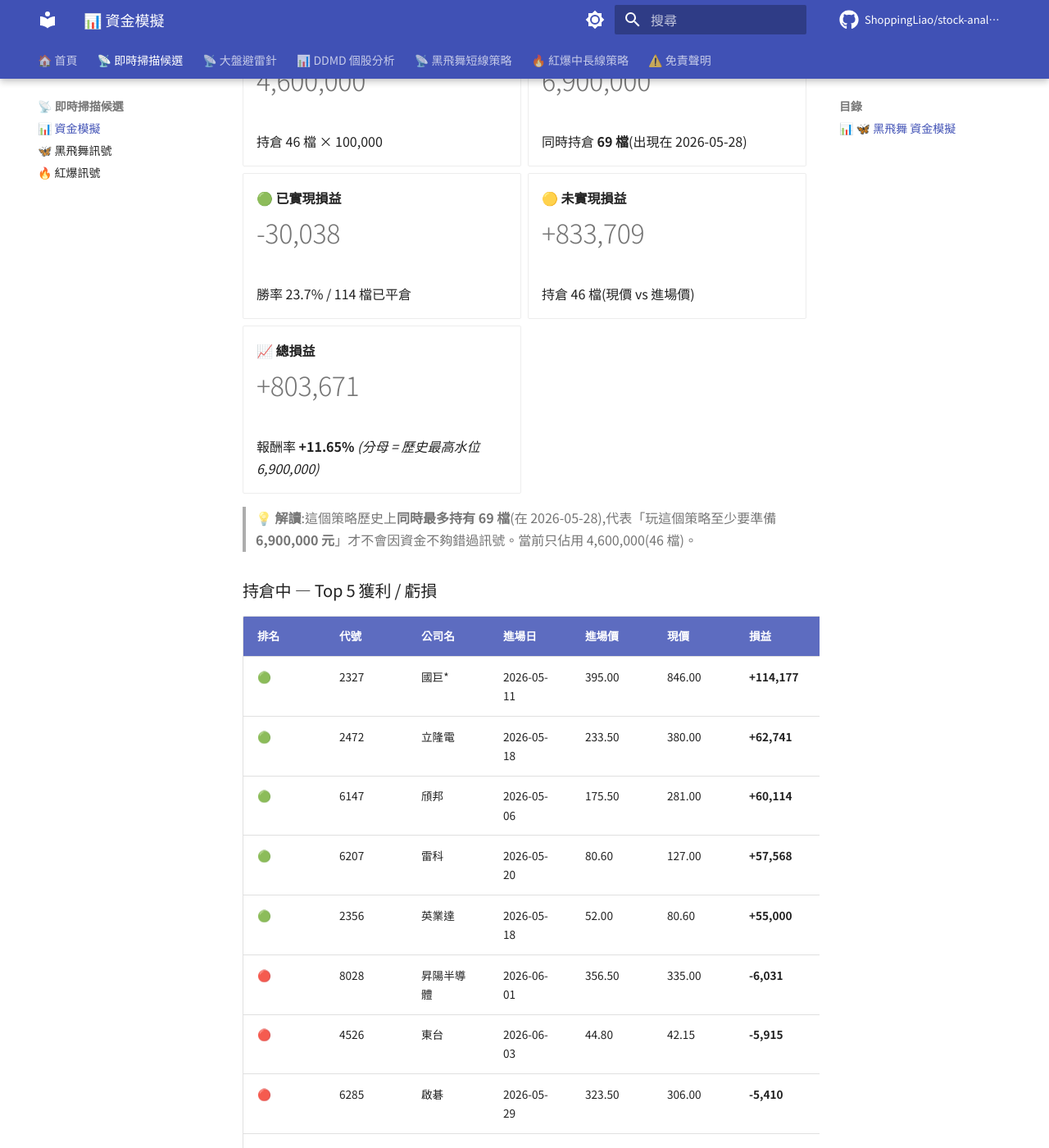
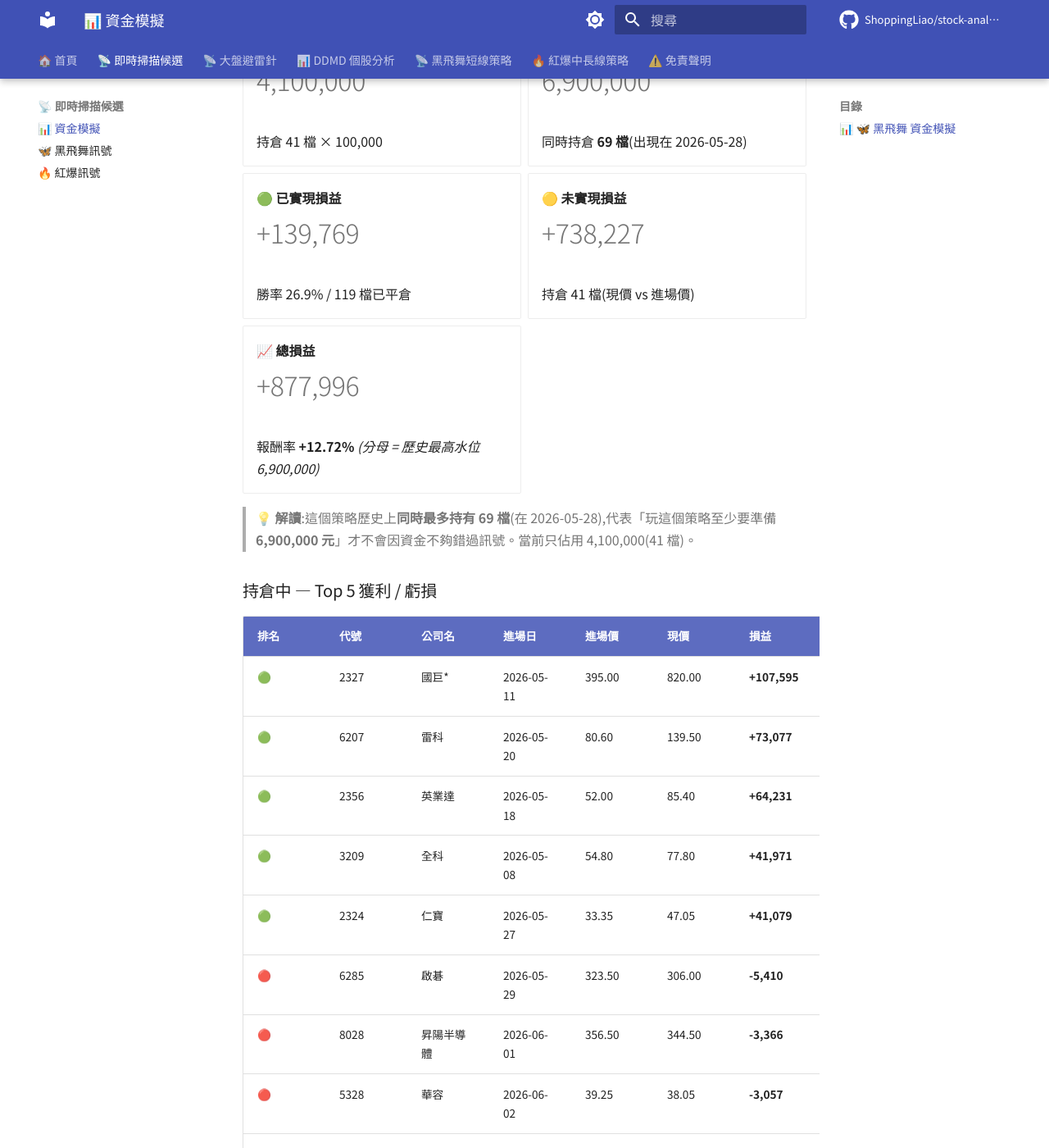
Before and after one commit to ShoppingLiao/stock-analysis-public, an MkDocs documentation site: the page built from docs/signals_capital.md, in a window 1280 px wide and 1400 px high, scrolled down 545 px. Shown: the whole window at 82% size. Built offline with MkDocs 1.6.1 and Material for MkDocs 9.7.7, drawn with Linux system fonts in a browser that asks for light colours; comment, search, counter and statistics services are not loaded; some of the changed text lies outside the part shown.

Commit message:
docs(signals): update BB + RB + capital (2026-06-03)

```diff
--- a/docs/signals_capital.md
+++ b/docs/signals_capital.md
@@ -17,9 +17,9 @@
 
 -   **💼 當前資金水位**
 
-    # 4,600,000
+    # 4,100,000
 
-    持倉 46 檔 × 100,000
+    持倉 41 檔 × 100,000
 
 -   **🌊 歷史最高水位**
 
@@ -29,40 +29,40 @@
 
 -   **🟢 已實現損益**
 
-    # -30,038
+    # +139,769
 
-    勝率 23.7% / 114 檔已平倉
+    勝率 26.9% / 119 檔已平倉
 
 -   **🟡 未實現損益**
 
-    # +833,709
+    # +738,227
 
-    持倉 46 檔(現價 vs 進場價)
+    持倉 41 檔(現價 vs 進場價)
 
 -   **📈 總損益**
 
-    # +803,671
+    # +877,996
 
-    報酬率 **+11.65%** _(分母 = 歷史最高水位 6,900,000)_
+    報酬率 **+12.72%** _(分母 = 歷史最高水位 6,900,000)_
 
 </div>
 
-> **💡 解讀**:這個策略歷史上**同時最多持有 69 檔**(在 2026-05-28),代表「玩這個策略至少要準備 **6,900,000 元**」才不會因資金不夠錯過訊號。當前只佔用 4,600,000(46 檔)。
+> **💡 解讀**:這個策略歷史上**同時最多持有 69 檔**(在 2026-05-28),代表「玩這個策略至少要準備 **6,900,000 元**」才不會因資金不夠錯過訊號。當前只佔用 4,100,000(41 檔)。
 
 ### 持倉中 — Top 5 獲利 / 虧損
 
 | 排名 | 代號 | 公司名 | 進場日 | 進場價 | 現價 | 損益 | 損益% |
 |------|------|--------|--------|--------|------|------|-------|
-| 🟢 | 2327 | 國巨* | 2026-05-11 | 395.00 | 846.00 | **+114,177** | **+114.18%** |
-| 🟢 | 2472 | 立隆電 | 2026-05-18 | 233.50 | 380.00 | **+62,741** | **+62.74%** |
-| 🟢 | 6147 | 頎邦 | 2026-05-06 | 175.50 | 281.00 | **+60,114** | **+60.11%** |
-| 🟢 | 6207 | 雷科 | 2026-05-20 | 80.60 | 127.00 | **+57,568** | **+57.57%** |
-| 🟢 | 2356 | 英業達 | 2026-05-18 | 52.00 | 80.60 | **+55,000** | **+55.00%** |
-| 🔴 | 8028 | 昇陽半導體 | 2026-06-01 | 356.50 | 335.00 | **-6,031** | **-6.03%** |
-| 🔴 | 4526 | 東台 | 2026-06-03 | 44.80 | 42.15 | **-5,915** | **-5.92%** |
+| 🟢 | 2327 | 國巨* | 2026-05-11 | 395.00 | 820.00 | **+107,595** | **+107.59%** |
+| 🟢 | 6207 | 雷科 | 2026-05-20 | 80.60 | 139.50 | **+73,077** | **+73.08%** |
+| 🟢 | 2356 | 英業達 | 2026-05-18 | 52.00 | 85.40 | **+64,231** | **+64.23%** |
+| 🟢 | 3209 | 全科 | 2026-05-08 | 54.80 | 77.80 | **+41,971** | **+41.97%** |
+| 🟢 | 2324 | 仁寶 | 2026-05-27 | 33.35 | 47.05 | **+41,079** | **+41.08%** |
 | 🔴 | 6285 | 啟碁 | 2026-05-29 | 323.50 | 306.00 | **-5,410** | **-5.41%** |
-| 🔴 | 3042 | 晶技 | 2026-05-28 | 217.50 | 210.00 | **-3,448** | **-3.45%** |
-| 🔴 | 2454 | 聯發科 | 2026-06-03 | 4560.00 | 4525.00 | **-768** | **-0.77%** |
+| 🔴 | 8028 | 昇陽半導體 | 2026-06-01 | 356.50 | 344.50 | **-3,366** | **-3.37%** |
+| 🔴 | 5328 | 華容 | 2026-06-02 | 39.25 | 38.05 | **-3,057** | **-3.06%** |
+| 🔴 | 3357 | 臺慶科 | 2026-06-02 | 289.50 | 282.00 | **-2,591** | **-2.59%** |
+| 🔴 | 2454 | 聯發科 | 2026-06-03 | 4560.00 | 4545.00 | **-329** | **-0.33%** |
 
 !!! info "⚠️ 資金模擬說明"
     每檔固定投入 **100,000 元**(教育性質,實際操作會依 TDMD 評分動態調整部位)。
@@ -97,15 +97,15 @@
 
 -   **🟡 未實現損益**
 
-    # +1,693,290
+    # +1,874,201
 
     持倉 126 檔(現價 vs 進場價)
 
 -   **📈 總損益**
 
-    # +1,693,290
+    # +1,874,201
 
-    報酬率 **+13.44%** _(分母 = 歷史最高水位 12,600,000)_
+    報酬率 **+14.87%** _(分母 = 歷史最高水位 12,600,000)_
 
 </div>
 
@@ -115,16 +115,16 @@
 
 | 排名 | 代號 | 公司名 | 進場日 | 進場價 | 現價 | 損益 | 損益% |
 |------|------|--------|--------|--------|------|------|-------|
-| 🟢 | 2492 | 華新科 | 2026-05-13 | 200.00 | 456.00 | **+128,000** | **+128.00%** |
-| 🟢 | 3090 | 日電貿 | 2026-05-08 | 113.50 | 220.00 | **+93,833** | **+93.83%** |
-| 🟢 | 6116 | 彩晶 | 2026-05-13 | 11.25 | 20.65 | **+83,556** | **+83.56%** |
-| 🟢 | 2478 | 大毅 | 2026-05-07 | 80.10 | 143.00 | **+78,527** | **+78.53%** |
-| 🟢 | 2472 | 立隆電 | 2026-05-12 | 223.00 | 380.00 | **+70,404** | **+70.40%** |
-| 🔴 | 1785 | 光洋科 | 2026-05-07 | 185.00 | 144.00 | **-22,162** | **-22.16%** |
-| 🔴 | 4908 | 前鼎 | 2026-05-26 | 286.50 | 232.00 | **-19,023** | **-19.02%** |
-| 🔴 | 3490 | 單井 | 2026-05-22 | 43.50 | 37.50 | **-13,793** | **-13.79%** |
-| 🔴 | 4923 | 力士 | 2026-05-28 | 48.85 | 42.20 | **-13,613** | **-13.61%** |
-| 🔴 | 3714 | 富采 | 2026-05-25 | 79.70 | 69.20 | **-13,174** | **-13.17%** |
+| 🟢 | 2492 | 華新科 | 2026-05-13 | 200.00 | 423.00 | **+111,500** | **+111.50%** |
+| 🟢 | 6116 | 彩晶 | 2026-05-13 | 11.25 | 22.70 | **+101,778** | **+101.78%** |
+| 🟢 | 3090 | 日電貿 | 2026-05-08 | 113.50 | 214.00 | **+88,546** | **+88.55%** |
+| 🟢 | 2478 | 大毅 | 2026-05-07 | 80.10 | 137.00 | **+71,036** | **+71.04%** |
+| 🟢 | 6182 | 合晶 | 2026-05-08 | 56.90 | 96.90 | **+70,299** | **+70.30%** |
+| 🔴 | 1785 | 光洋科 | 2026-05-07 | 185.00 | 142.00 | **-23,243** | **-23.24%** |
+| 🔴 | 3176 | 基亞 | 2026-05-22 | 37.25 | 32.00 | **-14,094** | **-14.09%** |
+| 🔴 | 6224 | 聚鼎 | 2026-05-29 | 95.00 | 82.10 | **-13,579** | **-13.58%** |
+| 🔴 | 6208 | 日揚 | 2026-05-14 | 104.50 | 90.60 | **-13,301** | **-13.30%** |
+| 🔴 | 6141 | 柏承 | 2026-05-29 | 46.00 | 40.00 | **-13,043** | **-13.04%** |
 
 !!! info "⚠️ 資金模擬說明"
     每檔固定投入 **100,000 元**(教育性質,實際操作會依 TDMD 評分動態調整部位)。
@@ -139,9 +139,9 @@
 
 -   **💼 當前資金水位**
 
-    # 17,200,000
+    # 16,700,000
 
-    BB 4,600,000 + RB 12,600,000
+    BB 4,100,000 + RB 12,600,000
 
 -   **🌊 兩策略歷史最高水位**
 
@@ -151,21 +151,21 @@
 
 -   **🟢 已實現損益**
 
-    # -30,038
+    # +139,769
 
-    BB -30,038 + RB +0
+    BB +139,769 + RB +0
 
 -   **🟡 未實現損益**
 
-    # +2,526,999
+    # +2,612,428
 
-    BB +833,709 + RB +1,693,290
+    BB +738,227 + RB +1,874,201
 
 -   **📈 總損益**
 
-    # +2,496,962
+    # +2,752,197
 
-    報酬率 **+12.80%** _(分母 = 兩策略歷史最高水位)_
+    報酬率 **+14.11%** _(分母 = 兩策略歷史最高水位)_
 
 </div>
 
```
Also changed, not shown: docs/signals_black_butterfly.md (+69 -62 lines), docs/signals_red_burst.md (+8 -2 lines).
